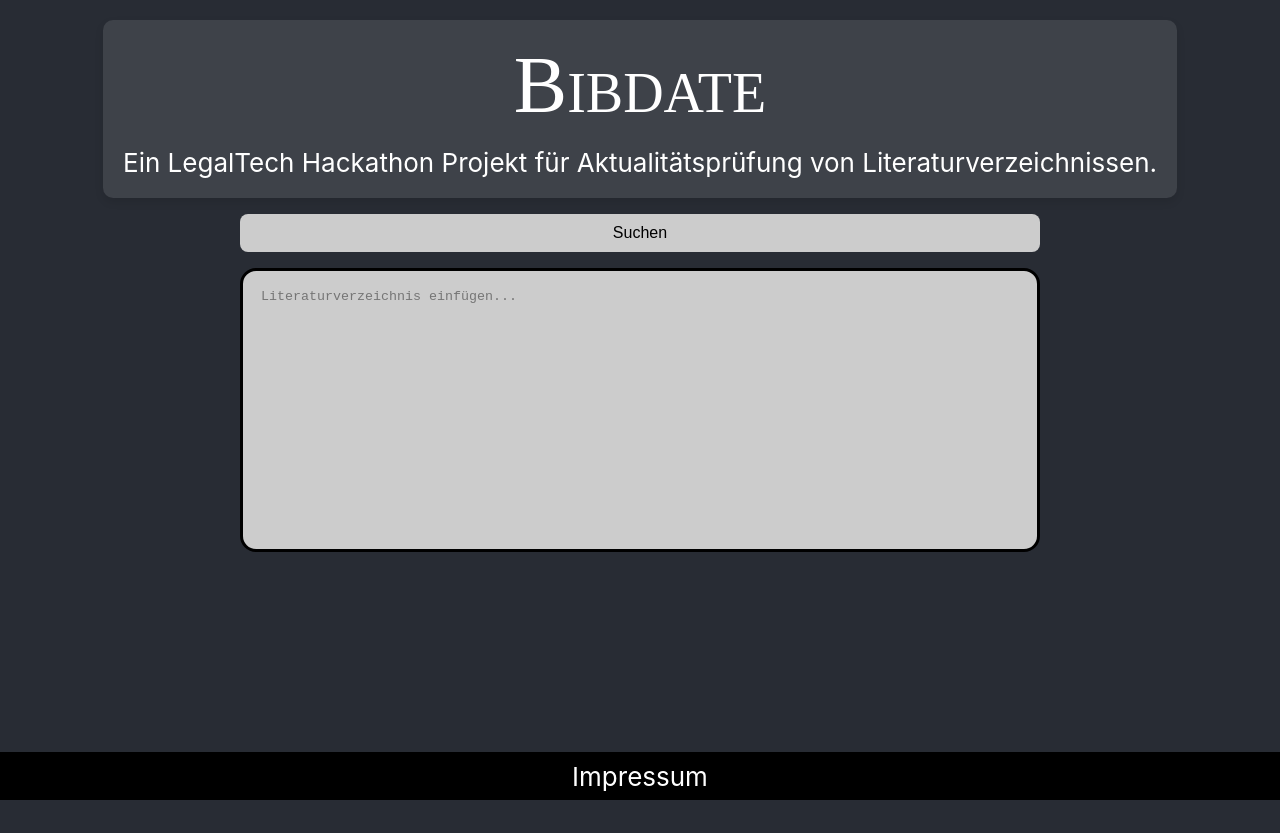
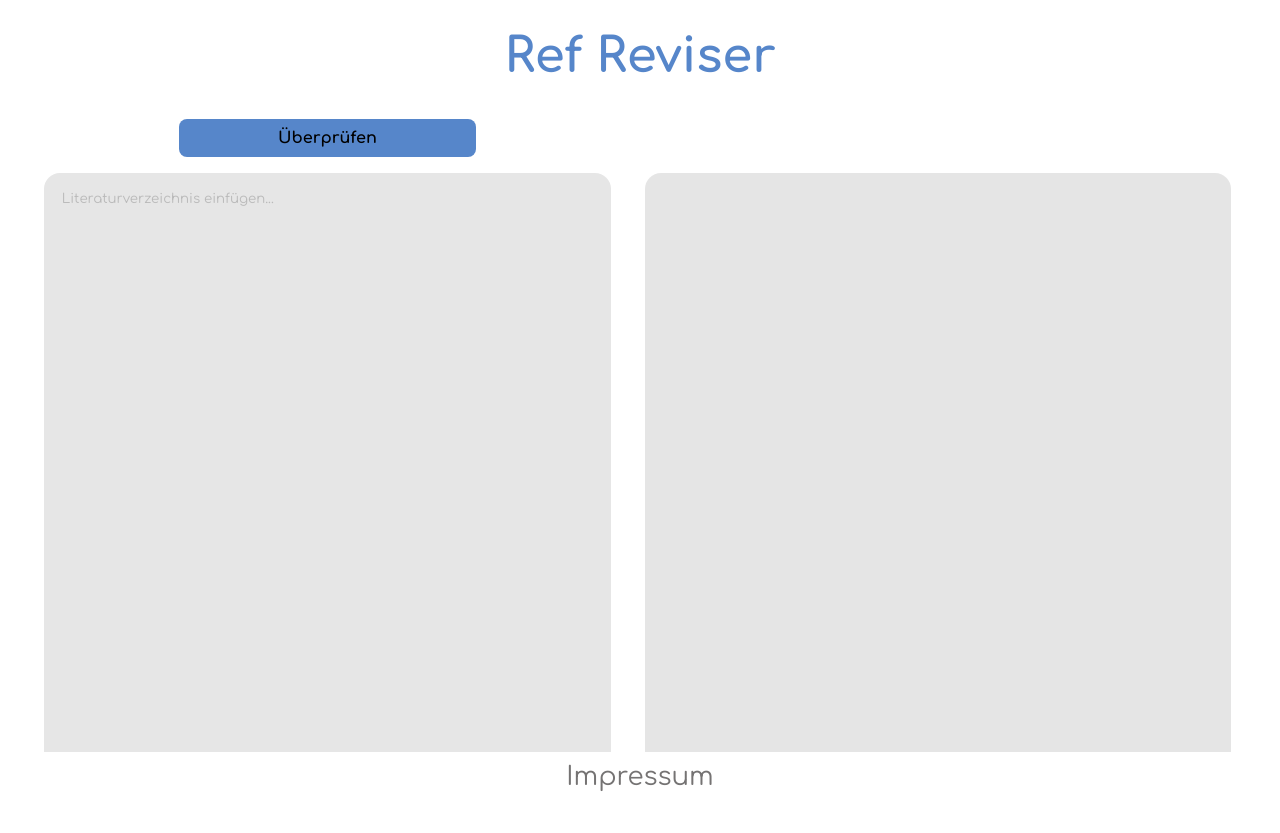
Before and after one commit to SamuelKom/LegalTech, a React (Create React App) app in the folder frontend/lexlinx/: page / in a window 1280 px wide. Before the commit the page ends 800 px from the top, so only its background shows below. Built offline with nearby package versions, Linux system fonts and the light colour scheme.

Commit message:
redesign

```diff
--- a/frontend/lexlinx/src/App.css
+++ b/frontend/lexlinx/src/App.css
@@ -1,3 +1,4 @@
+@import url('https://fonts.googleapis.com/css2?family=Comfortaa:wght@300..700&display=swap');
 .App {
   text-align: center;
   min-height: 100vh;
@@ -20,18 +21,18 @@
 .Header {
   display: flex;
   flex-direction: column;
-  max-width: 90vw; /* Limit the maximum width to improve readability */
-  padding: 20px; /* Padding for better text separation */
-  background-color: rgba(255, 255, 255, 0.1); /* Slight background for emphasis */
-  border-radius: 10px; /* Rounded corners for aesthetic */
-  box-shadow: 0 4px 8px rgba(0,0,0,0.1); /* Subtle shadow for depth */
+  max-width: 70vw; /* Limit the maximum width to improve readability */
+  padding: 10px; /* Padding for better text separation */
+  background-color: rgb(255, 255, 255); /* Slight background for emphasis */
 }
 
 .Brand {
-  font-size: 5rem;
-  font-variant: small-caps;
-  font-family: Bahnschrift, cursive;
-  margin-bottom: 1rem;
+  font-size: 3rem;
+  /* font-family: arial; */
+  color: rgb(86, 134, 202);
+  max-width: 100%;
+  font-weight: 900;
+  /* margin-bottom: 1rem; */
 }
 
 .Footer {
@@ -40,8 +41,7 @@
   bottom: 0;
   height: 3rem;
   width: 100%;
-  background-color: black;
-  color: white;
+  background-color: white;
   text-align: center;
   display: flex;
   align-items: center;
@@ -50,5 +50,22 @@
 
 a {
   text-decoration: none;
-  color: white;
+  color: rgb(117, 115, 115);
+  /* font-family: arial; */
 }
+
+.grid-container {
+  display: grid;
+  grid-template-columns: 1fr 1fr;  /* Defines two columns of equal width */
+  grid-gap: 10px;  /* Optional: Add spacing between grid items */
+  width: 100%;
+}
+
+.grid-item1 {
+  background-color: #ffffff;  /* Optional: Set background color for boxes */
+  padding: 10px;  /* Optional: Add padding to boxes */
+}
+
+.grid-item2 {
+
+}
--- a/frontend/lexlinx/src/App.js
+++ b/frontend/lexlinx/src/App.js
@@ -5,10 +5,19 @@ function App() {
   return (
     <div className='App'>
       <div className='Header'>
-        <div className='Brand'>Bibdate</div>
-        Ein LegalTech Hackathon Projekt für Aktualitätsprüfung von Literaturverzeichnissen.
+        <div className='Brand'>Ref Reviser</div>
       </div>
-      <AutoTextarea/>
+      <div className="grid-container">
+
+      <div className="grid-item1"> <AutoTextarea/> </div>
+
+      <div className="grid-item2">
+        <div className="Output-Container">
+          <div className="Output"></div>
+        </div>
+      </div>
+
+      </div>
       <div className='Footer'>
         <a href='#'>Impressum</a>
       </div>
--- a/frontend/lexlinx/src/components/Input.css
+++ b/frontend/lexlinx/src/components/Input.css
@@ -1,34 +1,63 @@
+@import url('https://fonts.googleapis.com/css2?family=Comfortaa:wght@300..700&display=swap');
 .Input-Container {
     padding: 1rem;
     border-radius: 1rem;
-    border: 3px solid black;
     background-color: #ccc;
+    opacity: 0.5;
     margin: 1rem auto; /* Centers the container and adds margin around it */
-    width: 50rem;
-    box-sizing: border-box; /* Ensures padding and border are included in the width calculation */
+    width: 90%;
+    height: 100%;
+     /* Ensures padding and border are included in the width calculation */
 }
 
-.Input {
-    width: 100%; /* Take full width of its container */
-    min-height: 15rem; /* Minimum height */
-    max-height: 20rem; /* Maximum height before scrolling */
+.Output-Container {
+    padding: 1rem;
+    border-radius: 1rem;
+    background-color: #ccc;
+    opacity: 0.5;
+    margin-top: 5rem; /* Centers the container and adds margin around it */
+    width: 90%;
+    height: 80%;
+}
+
+.Output {
+    width: 100%;
+    height: 100%; /* Take full width of its container */
+    min-height: 36rem; /* Minimum height */
+    max-height: 150rem; /* Maximum height before scrolling */
     overflow: auto; /* Allows for scrolling when content overflows */
     border: none; /* No border */
     background-color: transparent; /* Transparent background */
     outline: none; /* No focus outline */
     resize: none; /* Disable resizing */
-    box-sizing: border-box; /* Border and padding are counted in width/height */
+    box-sizing: border-box;
+}
+
+.Input {
+    width: 100%;
+    height: 100%; /* Take full width of its container */
+    min-height: 36rem; /* Minimum height */
+    max-height: 150rem; /* Maximum height before scrolling */
+    overflow: auto; /* Allows for scrolling when content overflows */
+    border: none; /* No border */
+    background-color: transparent; /* Transparent background */
+    outline: none; /* No focus outline */
+    resize: none; /* Disable resizing */
+    box-sizing: border-box;
+    font-family: inherit;
 }
 
 .Submit-Button {
-    width: 100%; /* Full width to match the textarea container */
+    width: 50%; /* Full width to match the textarea container */
     padding: 10px;
     margin-top: 1rem; /* Space between the textarea and button */
     border-radius: 0.5rem; /* Rounded corners for the button */
-    background-color: #ccc; /* Background color for the button */
+    background-color: rgb(86, 134, 202);
     font-size: 16px; /* Fixed font size for readability */
     border: none;
     cursor: pointer; /* Pointer cursor on hover */
+    font-family: inherit;
+    font-weight: 900;
 }
 
 .Submit-Button:hover {
@@ -57,7 +86,7 @@
     transform: translate(-50%, -50%);
     width: 100%;
     height: 100%;
-    background: rgba(255, 255, 255, 0.8);
+    background: rgba(255, 255, 255, 0.5);
     z-index: 10;
     color: black;
   }
--- a/frontend/lexlinx/src/components/Input.js
+++ b/frontend/lexlinx/src/components/Input.js
@@ -10,8 +10,8 @@ function AutoresizingTextarea() {
   useEffect(() => {
     if (!loading) {
       const textarea = textareaRef.current;
-      textarea.style.height = 'auto';
-      textarea.style.height = `${textarea.scrollHeight}px`;
+      // textarea.style.height = 'auto';
+      // textarea.style.height = `${textarea.scrollHeight}px`;
     }
   }, [text, loading]);
 
@@ -41,7 +41,7 @@ function AutoresizingTextarea() {
   return (
     <div>
       <form onSubmit={handleSubmit}>
-        <input type='submit' value='Suchen' className='Submit-Button' disabled={loading}/>
+        <input type='submit' value='Überprüfen' className='Submit-Button' disabled={loading}/>
         <div className='Input-Container'>
           <textarea
             ref={textareaRef}
--- a/frontend/lexlinx/src/index.css
+++ b/frontend/lexlinx/src/index.css
@@ -1,9 +1,11 @@
+@import url('https://fonts.googleapis.com/css2?family=Comfortaa:wght@300..700&display=swap');
 body {
-  background-color: #282c34;
+  background-color: #ffffff;
   margin: 0;
-  font-family: -apple-system, BlinkMacSystemFont, 'Segoe UI', 'Roboto', 'Oxygen',
+  /* font-family: -apple-system, BlinkMacSystemFont, 'Segoe UI', 'Roboto', 'Oxygen',
     'Ubuntu', 'Cantarell', 'Fira Sans', 'Droid Sans', 'Helvetica Neue',
-    sans-serif;
+    sans-serif; */
+  font-family: "Comfortaa", sans-serif;
   -webkit-font-smoothing: antialiased;
   -moz-osx-font-smoothing: grayscale;
 }
```
